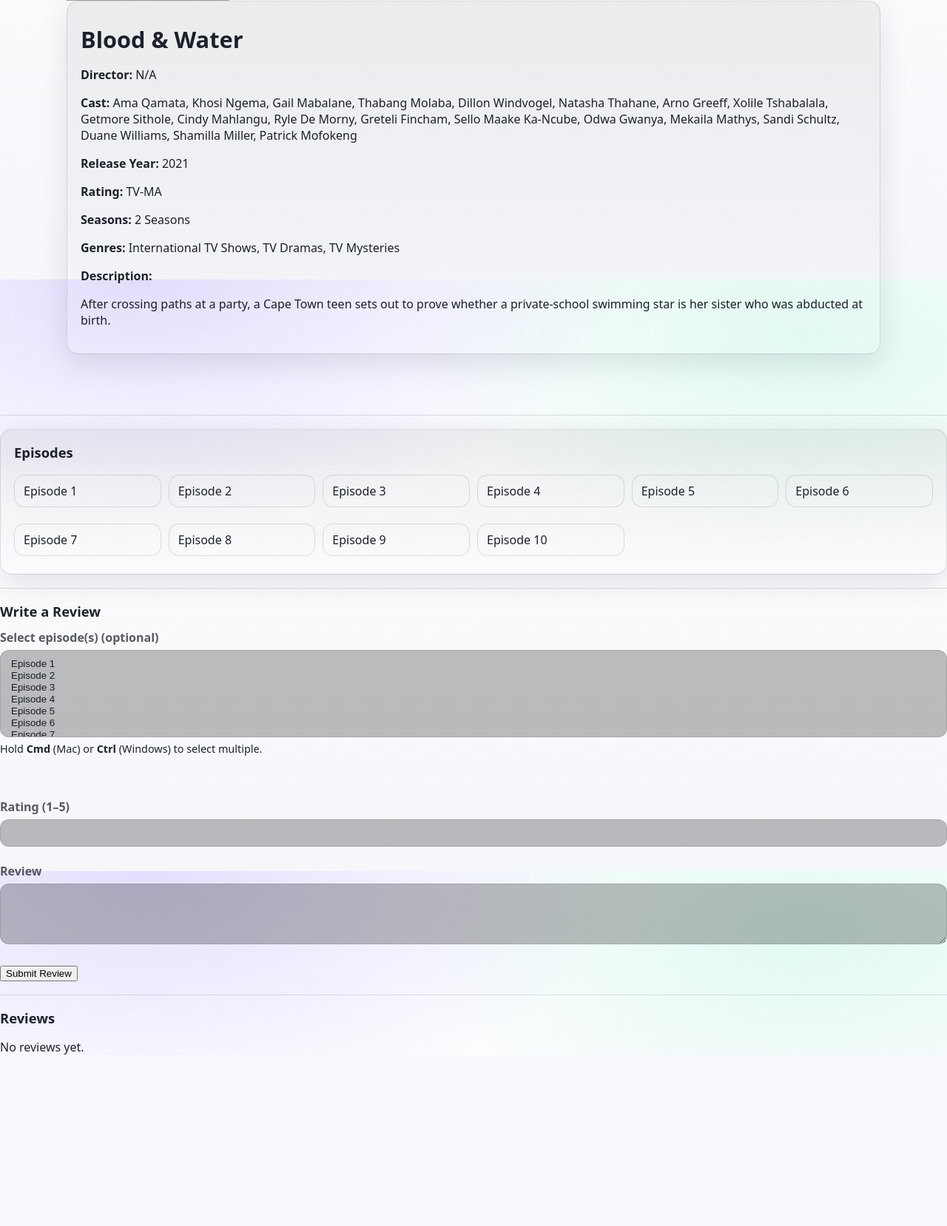
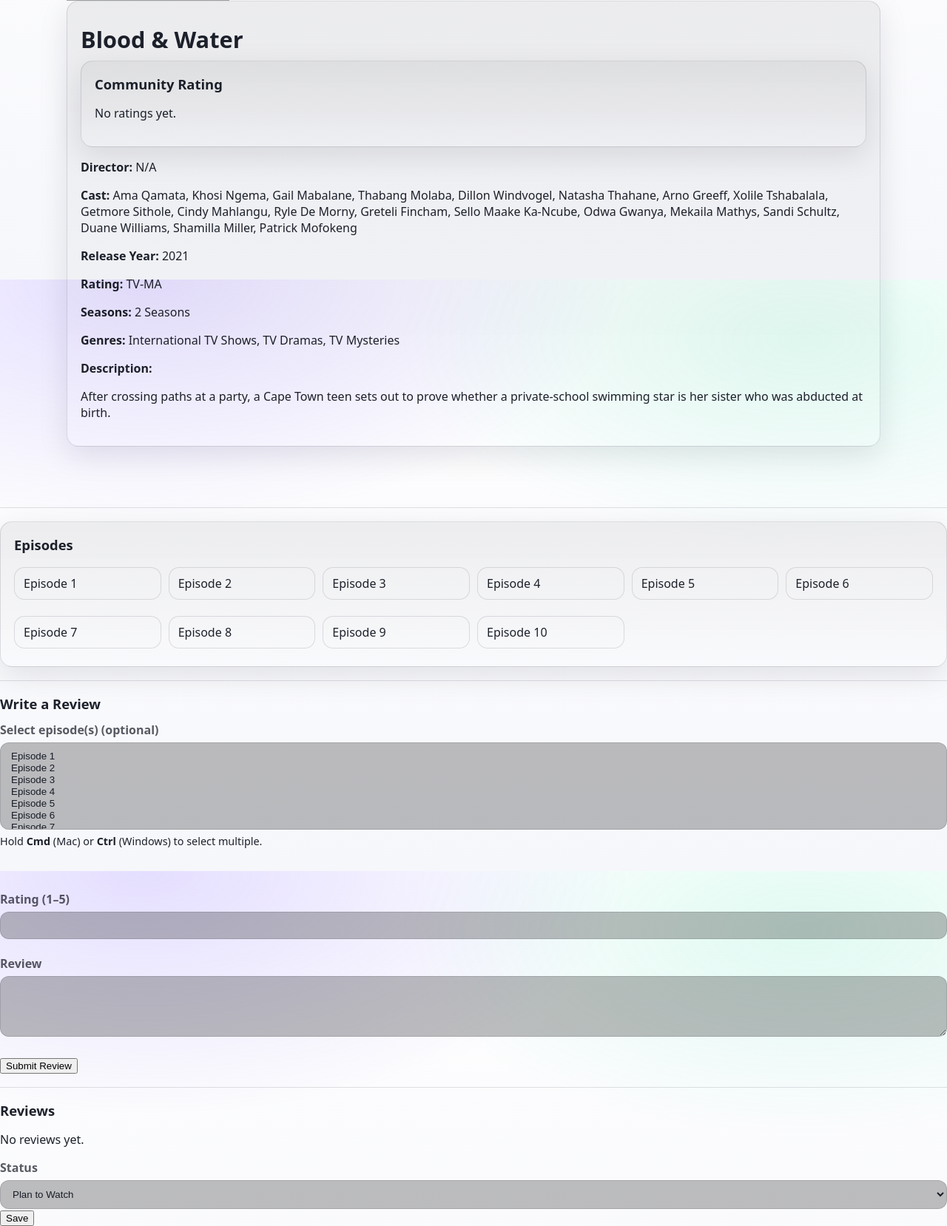
Before and after one commit to NatalieParker/CSE108_final_group17, a Flask app: page /show/1 in a window 1280 px wide. Shown: the part 422-2080 px from the top of the page at 74% size. Before the commit the page ends 1848 px from the top, so only its background shows below. Run offline with Flask 3, Linux system fonts and the light colour scheme; a user stored in the database is signed in; grey boxes are pictures that could not be loaded.

Commit message:
Added statistics

```diff
--- a/app.py
+++ b/app.py
@@ -3,8 +3,9 @@ from flask import Flask, render_template, jsonify, redirect, url_for, flash, req
 from flask_login import current_user, login_required
 from flask_admin import Admin, AdminIndexView
 from flask_admin.contrib.sqla import ModelView
-from data_structure import db, login_manager, Show, Episode, User, Watched, Review
+from data_structure import db, login_manager, Show, Episode, User, Watched, Review, WatchStatus
 from routes import auth_bp
+from sqlalchemy import func
 
 BASE_DIR = os.path.abspath(os.path.dirname(__file__))
 
@@ -88,6 +89,30 @@ def createApp() :
       if episode_numbers:
         maxWatchedEpisode = max(episode_numbers)
 
+    avg_rating = (
+      db.session.query(func.avg(Review.rating))
+      .filter(Review.show_id == show.id)
+      .scalar()
+    )
+
+    user_review = None
+    if current_user.is_authenticated:
+        user_review = Review.query.filter_by(
+            user_id=current_user.id,
+            show_id=show.id
+        ).first()
+
+
+    rating_counts = (
+      db.session.query(Review.rating, func.count())
+      .filter(Review.show_id == show.id)
+      .group_by(Review.rating)
+      .all()
+    )
+
+    rating_map = {r: c for r, c in rating_counts}
+
+
     reviews = (
       Review.query
       .join(User, Review.user_id == User.id)
@@ -96,12 +121,16 @@ def createApp() :
       .all()
     )
 
+
     return render_template(
       "show.html",
       show=show,
       episodes=episodes,
       reviews=reviews,
-      maxWatchedEpisode=maxWatchedEpisode
+      maxWatchedEpisode=maxWatchedEpisode,
+      avg_rating=round(avg_rating, 2) if avg_rating else None,
+      rating_map=rating_map,
+      user_review=user_review
     )
 
   @app.route("/show/<int:show_id>/review", methods=["POST"])
@@ -254,6 +283,50 @@ def createApp() :
     db.session.commit()
     return "", 204
 
+  @app.route("/status/<int:show_id>", methods=["POST"])
+  @login_required
+  def set_status(show_id):
+      status = request.form.get("status")
+
+      ws = WatchStatus.query.filter_by(
+          user_id=current_user.id,
+          show_id=show_id
+      ).first()
+
+      if ws:
+          ws.status = status
+      else:
+          ws = WatchStatus(
+              user_id=current_user.id,
+              show_id=show_id,
+              status=status
+          )
+          db.session.add(ws)
+
+      db.session.commit()
+      flash("Status updated.", "success")
+      return redirect(url_for("show_detail", show_id=show_id))
+  @app.route("/user/<username>")
+  def user_profile(username):
+      user = User.query.filter_by(username=username).first_or_404()
+
+      reviews = (
+        Review.query
+        .join(Show)
+        .filter(Review.user_id == user.id)
+        .add_columns(Show.title, Review.rating)
+        .all()
+      )
+
+      return render_template("profile.html", user=user, reviews=reviews)
+  @app.route("/lists")
+  @login_required
+  def lists():
+      lists = List.query.filter_by(user_id=current_user.id).all()
+      return render_template("lists.html", lists=lists)
+
+
+
   return app
 
 app = createApp()
--- a/data_structure.py
+++ b/data_structure.py
@@ -94,3 +94,25 @@ class Review(db.Model):
 @login_manager.user_loader
 def load_user(user_id):
     return User.query.get(int(user_id))
+
+class WatchStatus(db.Model):
+    __tablename__ = "watch_status"
+
+    user_id = db.Column(db.Integer, db.ForeignKey("users.id"), primary_key=True)
+    show_id = db.Column(db.Integer, db.ForeignKey("shows.id"), primary_key=True)
+    status = db.Column(db.String(20), nullable=False)
+
+class List(db.Model):
+    id = db.Column(db.Integer, primary_key=True)
+    user_id = db.Column(db.Integer, db.ForeignKey("users.id"))
+    title = db.Column(db.String(100))
+    is_public = db.Column(db.Boolean, default=True)
+
+class ListItem(db.Model):
+    list_id = db.Column(db.Integer, db.ForeignKey("list.id"), primary_key=True)
+    show_id = db.Column(db.Integer, db.ForeignKey("shows.id"), primary_key=True)
+    position = db.Column(db.Integer)
+
+__table_args__ = (
+    db.UniqueConstraint("user_id", "show_id", name="unique_user_review"),
+)
--- a/templates/show.html
+++ b/templates/show.html
@@ -14,6 +14,25 @@
 <div class="panel">
 
   <h1>{{ show.title }}</h1>
+
+  <section class="panel">
+    <h2>Community Rating</h2>
+
+    {% if avg_rating %}
+      <p><strong>Average:</strong> {{ avg_rating }} / 5</p>
+
+      <ul>
+        {% for star in range(5, 0, -1) %}
+          <li>
+            {{ star }}★ — {{ rating_map.get(star, 0) }} rating(s)
+          </li>
+        {% endfor %}
+      </ul>
+    {% else %}
+      <p>No ratings yet.</p>
+    {% endif %}
+  </section>
+
 
   <section>
     <p><strong>Director:</strong> {{ show.director or "N/A" }}</p>
@@ -59,6 +78,8 @@
         <h2>Write a Review</h2>
 
   {% if current_user.is_authenticated %}
+
+
     <form method="POST" action="{{ url_for('add_review', show_id=show.id) }}">
         <label for="episode_numbers"><strong>Select episode(s) (optional)</strong></label><br>
         <select id="episode_numbers" name="episode_numbers" multiple size="6">
@@ -112,4 +133,17 @@
     {% endif %}
   </section>
 
+  <section>
+      <form method="POST" action="{{ url_for('set_status', show_id=show.id) }}">
+        <label><strong>Status</strong></label>
+        <select name="status">
+          <option value="planned">Plan to Watch</option>
+          <option value="watching">Watching</option>
+          <option value="completed">Completed</option>
+        </select>
+        <button type="submit">Save</button>
+      </form>
+  </section>
+
+
 {% endblock %}
```
Also changed, not shown: templates/profile.html (added, +9 -0 lines), instance/cse108webtv.db.
